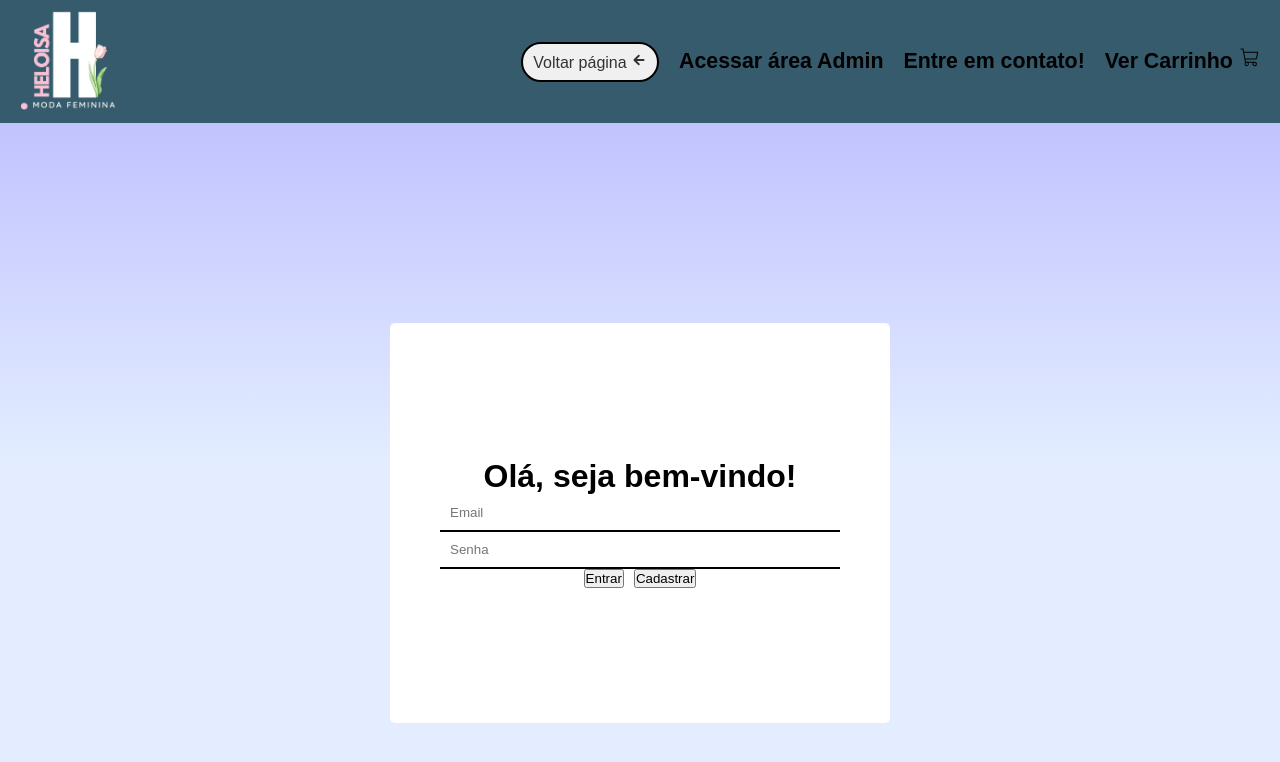
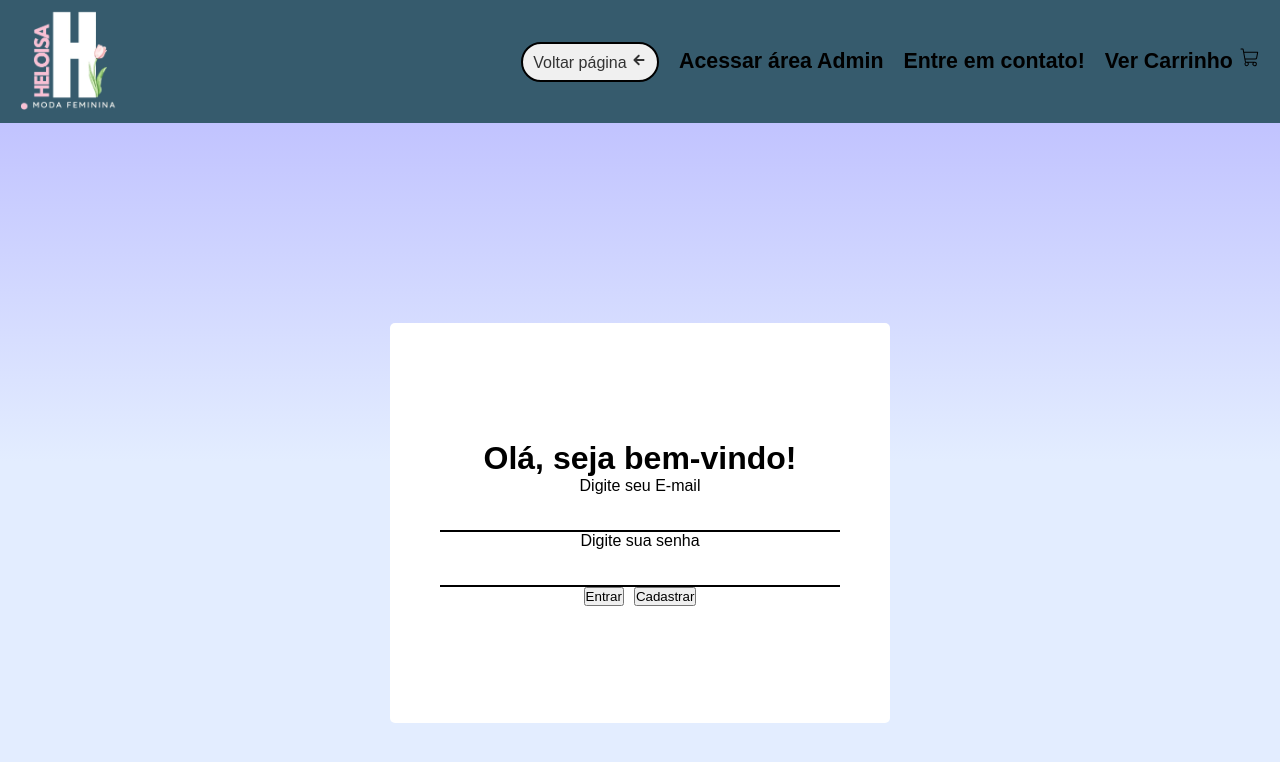
Before and after one commit to MW-Limah/HeloisaWebstore, a Next.js app: page /login in a window 1280 px wide. Shown: the top 762 px of the page. Built offline with nearby package versions, Linux system fonts and the light colour scheme; no server answers.

Commit message:
css login

```diff
--- a/src/app/(auth)/login/login.module.css
+++ b/src/app/(auth)/login/login.module.css
@@ -34,3 +34,11 @@
     width: 80%;
     padding: 10px;
 }
+
+.inputGroup {
+    display: flex;
+    flex-direction: column;
+    width: 100%;
+    align-items: center;
+    justify-content: center;
+}
--- a/src/app/(auth)/login/page.tsx
+++ b/src/app/(auth)/login/page.tsx
@@ -57,23 +57,24 @@ export default function LoginPage() {
                     <h1 className="text-2xl mb-4">
                         {isRegistering ? 'Preencha os campos para se cadastrar' : 'Olá, seja bem-vindo!'}
                     </h1>
-
+                    <div className={styles.inputGroup}>
+                        <label htmlFor="email">Digite seu E-mail</label>
                         <input
                             type="email"
-                        placeholder="Email"
                             value={email}
                             onChange={(e) => setEmail(e.target.value)}
                             className={styles.email}
                             required
                         />
+                        <label htmlFor="email">Digite sua senha</label>
                         <input
                             type="password"
-                        placeholder="Senha"
                             value={password}
                             onChange={(e) => setPassword(e.target.value)}
                             className={styles.password}
                             required
                         />
+                    </div>
 
                     {isRegistering && (
                         <>
```
Lines whose indentation alone changed are shown as unchanged.
